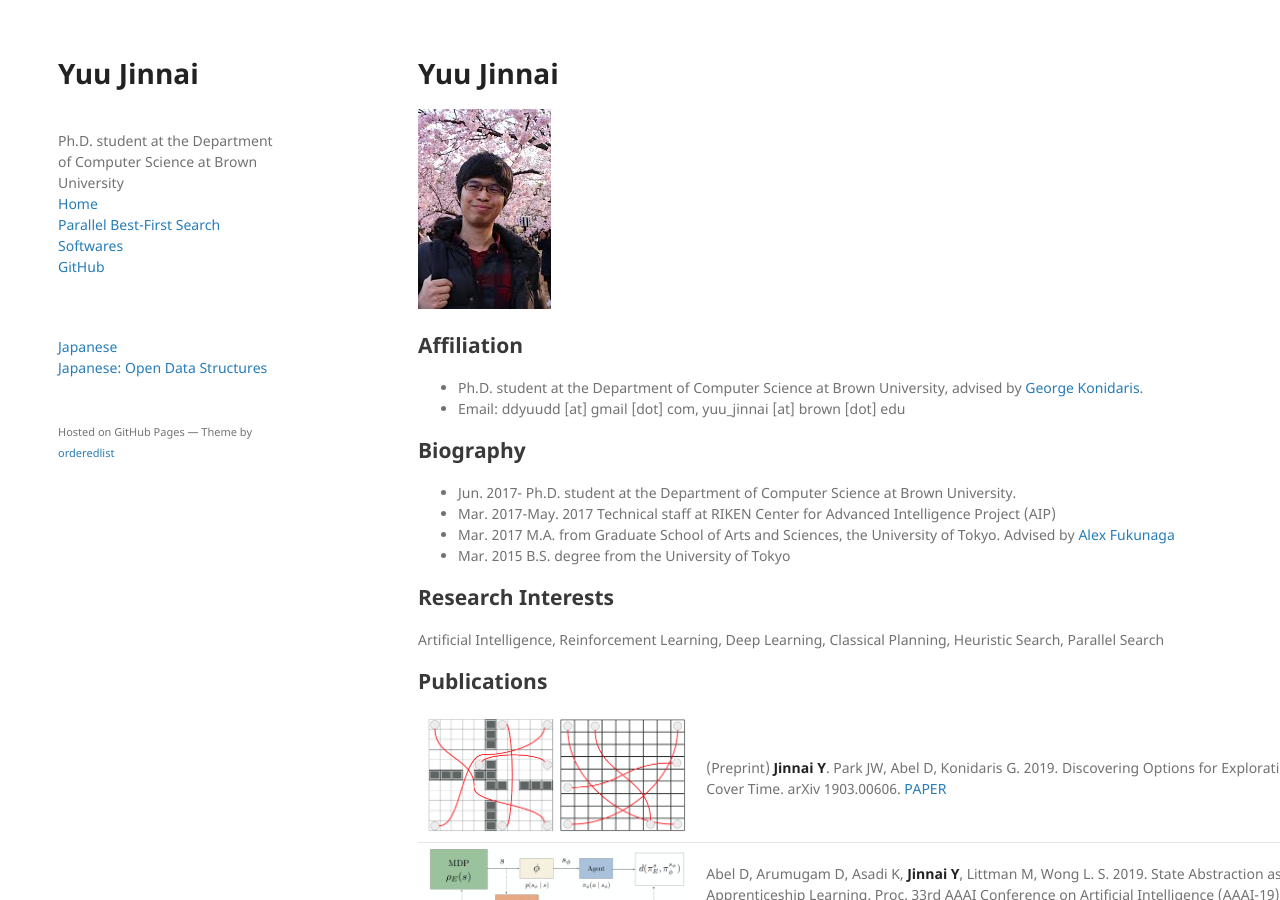
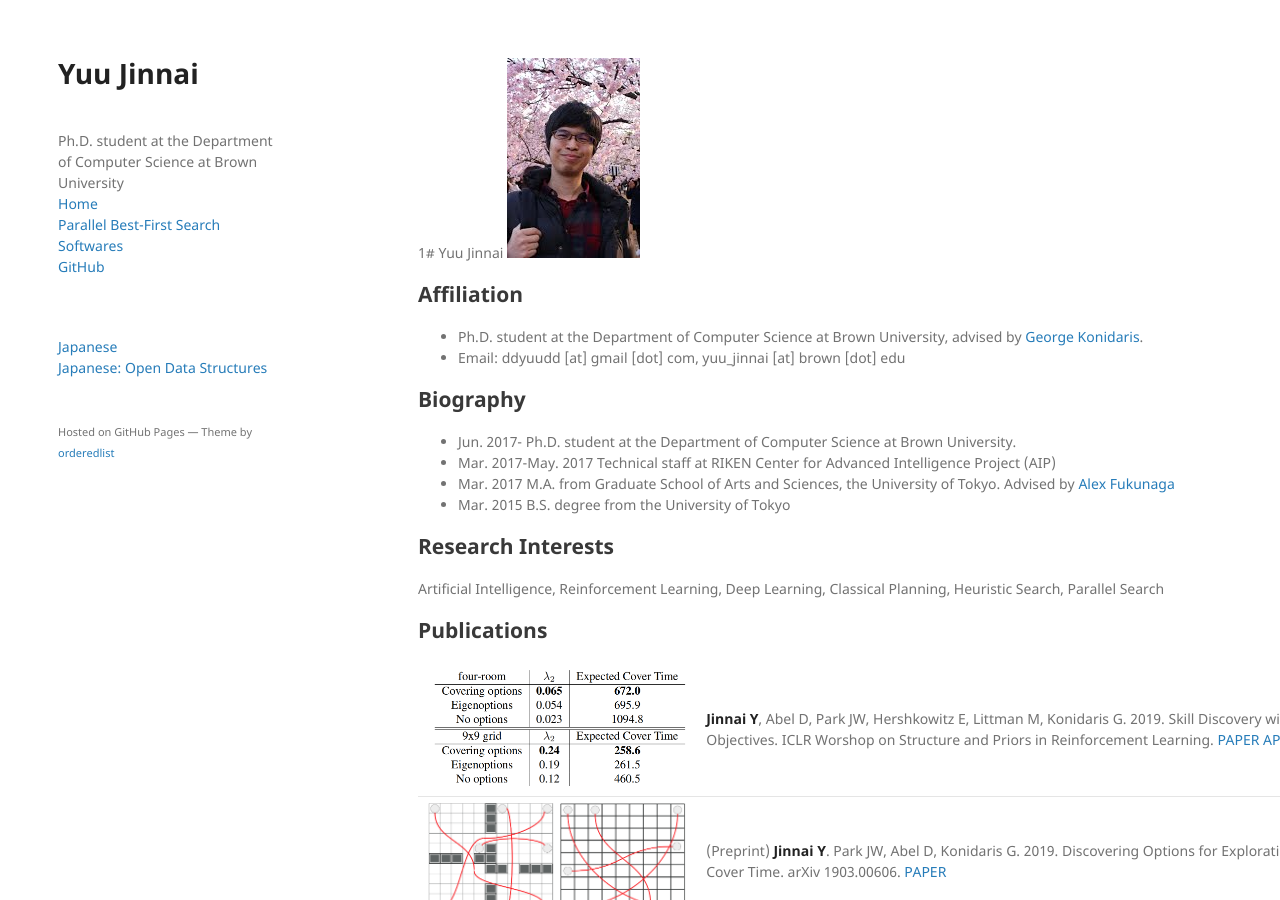
Before and after one commit to jinnaiyuu/jinnaiyuu.github.io, a Jekyll site: the page built from index.md, in a window 1280 px wide and 900 px high. Built offline with Jekyll 4.4.1, drawn with Linux system fonts in a browser that asks for light colours; our own code applies the rules of GitHub Pages for plain Markdown files; some of the changed text lies outside the part shown.

Commit message:
added SPiRL submission

```diff
--- a/index.md
+++ b/index.md
@@ -1,4 +1,4 @@
-# Yuu Jinnai
+1# Yuu Jinnai
 ![my photo](../images/me.jpeg)
 
 ## Affiliation
@@ -21,6 +21,7 @@ Artificial Intelligence, Reinforcement Learning, Deep Learning, Classical Planni
 
 
 | ---:      | :--- |
+| <img src="../images/papers/SPiRL-19.png" alt="options-for-RL" width="350" /> | **Jinnai Y**, Abel D, Park JW, Hershkowitz E, Littman M, Konidaris G. 2019. Skill Discovery with Well-Defined Objectives. ICLR Worshop on Structure and Priors in Reinforcement Learning. [PAPER](../pdf/papers/SPiRL-19.pdf) [APPENDIX](../pdf/papers/SPiRL-19.pdf) |
 | <img src="../images/papers/covering-option.png" alt="options-for-RL" width="350" /> | (Preprint) **Jinnai Y**. Park JW, Abel D, Konidaris G. 2019. Discovering Options for Exploration by Minimizing Cover Time. arXiv 1903.00606. [PAPER](https://arxiv.org/abs/1903.00606) |
 | <img src="../images/papers/AAAI-19.png" alt="aaai-19" width="700" />  | Abel D, Arumugam D, Asadi K, **Jinnai Y**, Littman M, Wong L. S. 2019. State Abstraction as Compression in Apprenticeship Learning. Proc. 33rd AAAI Conference on Artificial Intelligence (AAAI-19). [PAPER](../pdf/papers/AAAI-19.pdf) [CODE](https://github.com/david-abel/rl_info_theory) |
 | <img src="../images/papers/options.png" alt="options-for-planning" width="700" />  | (Preprint) **Jinnai Y**, Abel D, Hershkowitz E, Littman M, Konidaris G. 2018. Finding Options that Minimize Planning Time. arXiv 1810.07311. [PAPER](https://arxiv.org/abs/1810.07311) [SLIDES](../pdf/slides/arXiv-options slides.pdf) |
@@ -50,6 +51,9 @@ Teaching assistant for *Terakoya* program, which is a program to walk through in
 - 2016 Summer Semester (University of Tokyo)
 I was working as a teaching assistant (TA) for information engineering at the University of Tokyo.
 
+- 2015 Summer (Tama High School of Science and Technology)
+I was working as a part-time instructor at Tama High School of Science and Technology to teach scientific presentation.
+
 - 2015 Winter Semester (University of Tokyo)
 I was teaching introductory graph theory with flip-teaching style for Terakoya program at the University of Tokyo.
 
```
Also changed, not shown: ja/index.md (+6 -0 lines), images/papers/SPiRL-19.png (added), 2 other files.
